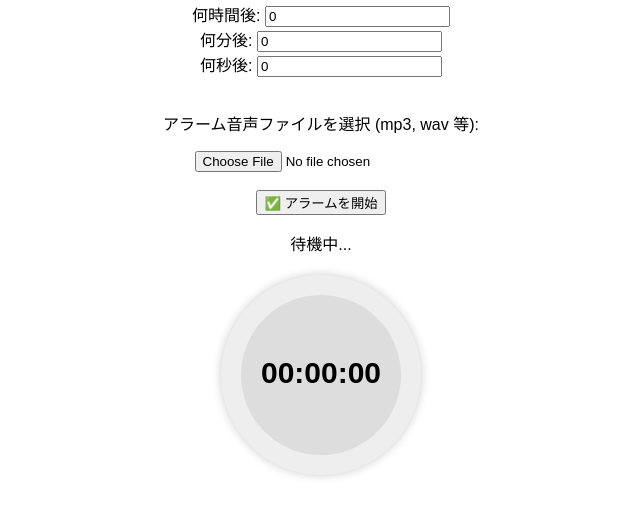
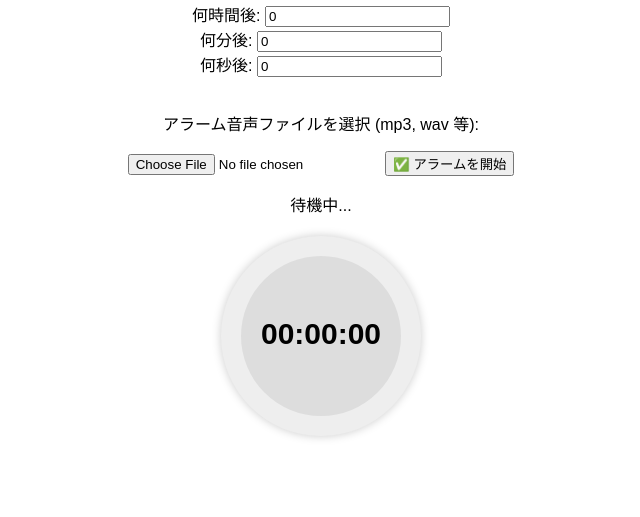
Before and after one commit to WoWoWoWoa-rgb/my-alarm, a plain HTML site: page index.html in a window 1280 px wide. Shown: the part 115-632 px from the top of the page, without its empty margins (319-959 px from the left). Drawn offline with Linux system fonts and the light colour scheme.

Commit message:
Update index.html

```diff
--- a/index.html
+++ b/index.html
@@ -26,7 +26,7 @@
   <label>何秒後: <input type="number" id="second" min="0" value="0"></label><br><br>
 
   <p>アラーム音声ファイルを選択 (mp3, wav 等):</p>
-  <input type="file" id="audioFile" accept="audio/*"><br><br>
+  <input type="file" id="audioFile" accept=".mp3,.wav,.ogg">
 
 
   <button id="startButton" onclick="setAlarm()">✅ アラームを開始</button>
```
